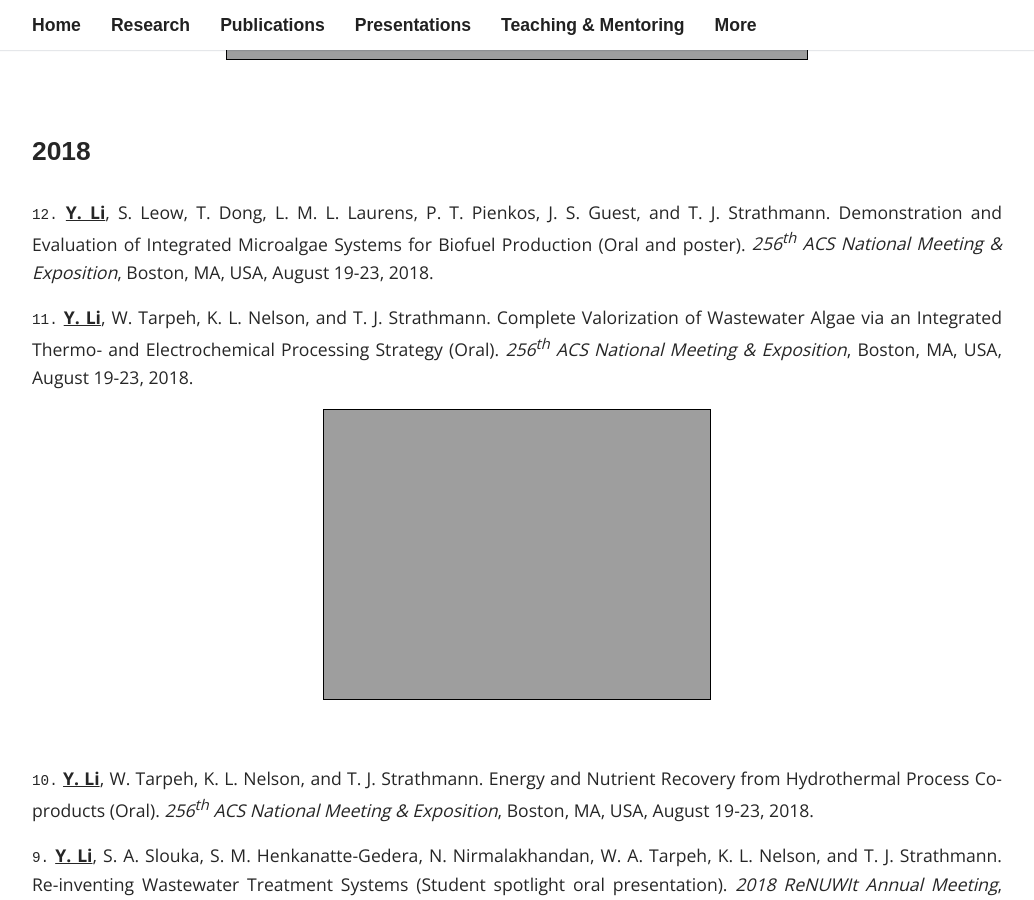
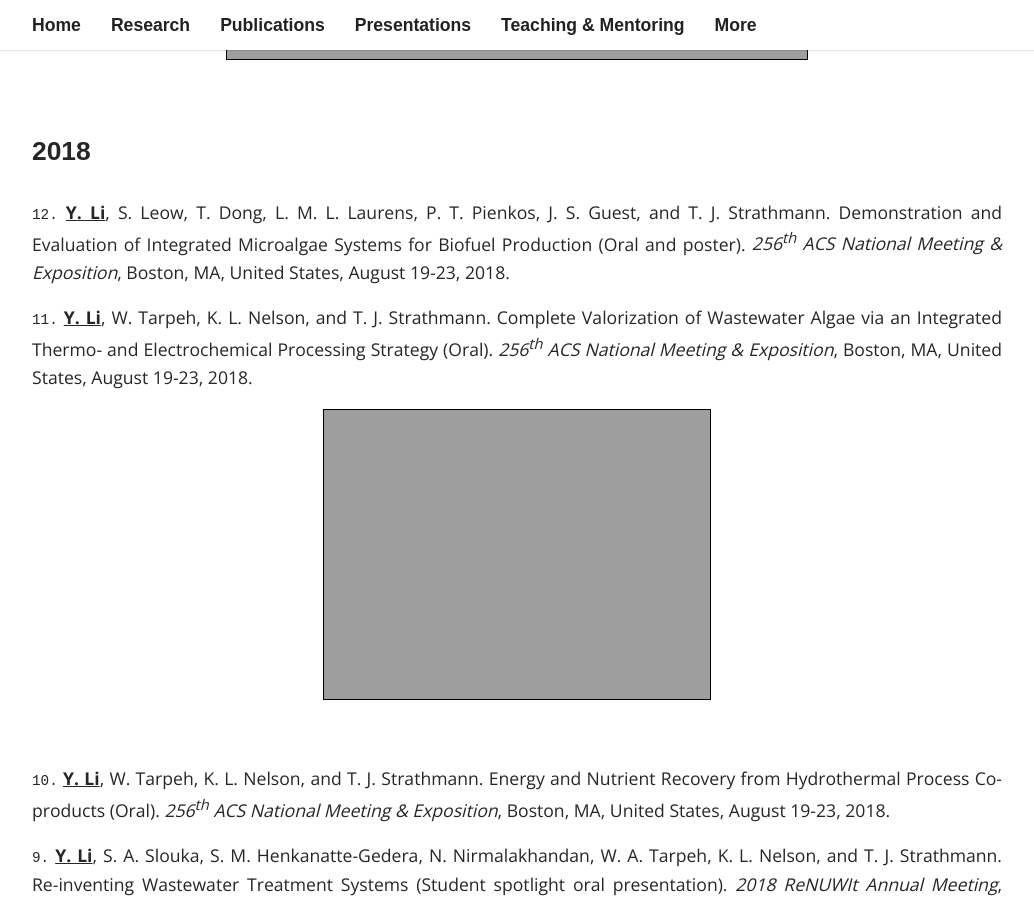
Before and after one commit to yalinli2/webpage, a Jekyll site: the page built from _pages/3_presentations.md, in a window 1280 px wide and 900 px high, scrolled down 5398 px. Shown: the whole window, without its empty margins (123-1157 px from the left). Built offline with Jekyll 4.4.1, drawn with Linux system fonts in a browser that asks for light colours; some web fonts are replaced; some of the changed text lies outside the part shown.

Commit message:
minor updates to presentation page

```diff
--- a/_pages/3_presentations.md
+++ b/_pages/3_presentations.md
@@ -10,11 +10,11 @@ Selected conference presentations.
 
 ### 2022
 
-`23.` <u>J. S. Guest</u>, <u>D.M. Byrne</u>, S.M. Cook, <u>R.D. Cusick</u>, **<u>Y. Li</u>**, <u>W. A. Tarpeh</u>. Introducing Quantitative Sustainable Design (QSD) as a Structured Approach for Research and Education (Workshop). *AEESP Research and Education Conference*, St. Louis, MO, US, June 28-30, 2022. [Workshop materials](https://uofi.box.com/s/o8vvpxzhydd3g7qw9i4zljzc13kygmd4).
+`23.` <u>J. S. Guest</u>, <u>D.M. Byrne</u>, S.M. Cook, <u>R.D. Cusick</u>, **<u>Y. Li</u>**, <u>W. A. Tarpeh</u>. Introducing Quantitative Sustainable Design (QSD) as a Structured Approach for Research and Education (Workshop). *AEESP Research and Education Conference*, St. Louis, MO, United States, June 28-30, 2022. [Workshop materials](https://uofi.box.com/s/o8vvpxzhydd3g7qw9i4zljzc13kygmd4).
 
 <img src='https://yalinli2.github.io/webpage/images/presentations/AEESP_2022.png#border' alt='AEESP workshop' width='60%' id='image'>
 
-`22.` **<u>Y. Li</u>**, <u>X. Zhang</u>, <u>V. L. Morgan</u>, <u>H. A. C. Lohman</u>. The QSDsan Platform: Open-Source Tools for Quantitative Sustainable Design and Decision-Making of Sanitation and Resource Recovery Technologies (Workshop). *27<sup>th</sup> Environmental Engineering and Science Symposium*, Urbana, IL, US, April 22, 2022. [YouTube link](https://youtu.be/C4Wk2bhsvnk); [workshop materials](https://github.com/QSD-Group/QSDsan-workshop).
+`22.` **<u>Y. Li</u>**, <u>X. Zhang</u>, <u>V. L. Morgan</u>, <u>H. A. C. Lohman</u>. The QSDsan Platform: Open-Source Tools for Quantitative Sustainable Design and Decision-Making of Sanitation and Resource Recovery Technologies (Workshop). *27<sup>th</sup> Environmental Engineering and Science Symposium*, Urbana, IL, United States, April 22, 2022. [YouTube link](https://youtu.be/C4Wk2bhsvnk); [workshop materials](https://github.com/QSD-Group/QSDsan-workshop).
 
 <img src='https://yalinli2.github.io/webpage/images/presentations/EES_2022.png#border' alt='EES workshop' width='60%' id='image'>
 
@@ -52,17 +52,17 @@ Selected conference presentations.
 
 ### 2019
 
-`16.` **<u>Y. Li</u>** and J.S. Guest. Navigating Tradeoffs in Design of Pretreatment Strategies for Lignocellulosic Biomass of Varying Composition. *Bioenergy Sustainability Conference*, Nashville, TN, USA, October 21-22, 2019.
+`16.` **<u>Y. Li</u>** and J.S. Guest. Navigating Tradeoffs in Design of Pretreatment Strategies for Lignocellulosic Biomass of Varying Composition. *Bioenergy Sustainability Conference*, Nashville, TN, United States, October 21-22, 2019.
 
-`15.` **<u>Y. Li</u>**, S. Leow, T. Dong, L.M.L. Laurens, P.T. Pienkos, J.S. Guest, and T.J. Strathmann. Demonstration and Evaluation of Integrated Microalgae Systems for Biofuel Production (Invited  talk for Gonter Award). *258<sup>th</sup> ACS National Meeting & Exposition*, San Diego, CA, USA, August 25-29, 2019.
+`15.` **<u>Y. Li</u>**, S. Leow, T. Dong, L.M.L. Laurens, P.T. Pienkos, J.S. Guest, and T.J. Strathmann. Demonstration and Evaluation of Integrated Microalgae Systems for Biofuel Production (Invited  talk for Gonter Award). *258<sup>th</sup> ACS National Meeting & Exposition*, San Diego, CA, United States, August 25-29, 2019.
 
 <img src='https://yalinli2.github.io/webpage/images/presentations/ACS_2019.png#border' alt='ACS Gonter presentation' width='40%' id='image'>
 
 <br>
 
-`14.` **<u>Y. Li</u>**, D. R. Vardon, and T. J. Strathmann. Advancing Resource Recovery from Wastewater: Part 2 – Hydrothermal Conversion of Polyhydroxybutyrate (PHB)-Containing Biomass (Poster). *AEESP Research and Education Conference*, Arizona State University, Tempe, AZ, USA, May 14-16, 2019.
+`14.` **<u>Y. Li</u>**, D. R. Vardon, and T. J. Strathmann. Advancing Resource Recovery from Wastewater: Part 2 – Hydrothermal Conversion of Polyhydroxybutyrate (PHB)-Containing Biomass (Poster). *AEESP Research and Education Conference*, Arizona State University, Tempe, AZ, United States, May 14-16, 2019.
 
-`13.` **<u>Y. Li</u>**, S. Leow, W. A. Tarpeh, T. Dong, N. J. Nagle, E. P. Knoshaug, L. M. L. Laurens, P. Tienkos, K. L. Nelson, J. S. Guest, and T. J. Strathmann (Poster). Advancing Resource Recovery from Wastewater: Part 1 – Aqueous Conversion Processes for Algal Biomass. *AEESP Research and Education Conference*, Arizona State University, Tempe, AZ, USA, May 14-16, 2019.
+`13.` **<u>Y. Li</u>**, S. Leow, W. A. Tarpeh, T. Dong, N. J. Nagle, E. P. Knoshaug, L. M. L. Laurens, P. Tienkos, K. L. Nelson, J. S. Guest, and T. J. Strathmann (Poster). Advancing Resource Recovery from Wastewater: Part 1 – Aqueous Conversion Processes for Algal Biomass. *AEESP Research and Education Conference*, Arizona State University, Tempe, AZ, United States, May 14-16, 2019.
 
 <img src='https://yalinli2.github.io/webpage/images/presentations/AEESP_2019.png#border' alt='AEESP posters' width='60%' id='image'>
 
@@ -70,27 +70,27 @@ Selected conference presentations.
 
 ### 2018
 
-`12.` **<u>Y. Li</u>**, S. Leow, T. Dong, L. M. L. Laurens, P. T. Pienkos, J. S. Guest, and T. J. Strathmann. Demonstration and Evaluation of Integrated Microalgae Systems for Biofuel Production (Oral and poster). *256<sup>th</sup> ACS National Meeting & Exposition*, Boston, MA, USA, August 19-23, 2018.
+`12.` **<u>Y. Li</u>**, S. Leow, T. Dong, L. M. L. Laurens, P. T. Pienkos, J. S. Guest, and T. J. Strathmann. Demonstration and Evaluation of Integrated Microalgae Systems for Biofuel Production (Oral and poster). *256<sup>th</sup> ACS National Meeting & Exposition*, Boston, MA, United States, August 19-23, 2018.
 
-`11.` **<u>Y. Li</u>**, W. Tarpeh, K. L. Nelson, and T. J. Strathmann. Complete Valorization of Wastewater Algae via an Integrated Thermo- and Electrochemical Processing Strategy (Oral). *256<sup>th</sup> ACS National Meeting & Exposition*, Boston, MA, USA, August 19-23, 2018.
+`11.` **<u>Y. Li</u>**, W. Tarpeh, K. L. Nelson, and T. J. Strathmann. Complete Valorization of Wastewater Algae via an Integrated Thermo- and Electrochemical Processing Strategy (Oral). *256<sup>th</sup> ACS National Meeting & Exposition*, Boston, MA, United States, August 19-23, 2018.
 
 <img src='https://yalinli2.github.io/webpage/images/presentations/ACS_2018.png#border' alt='ACS presentation' width='40%' id='image'>
 
 <br>
 
-`10.` **<u>Y. Li</u>**, W. Tarpeh, K. L. Nelson, and T. J. Strathmann. Energy and Nutrient Recovery from Hydrothermal Process Co-products (Oral). *256<sup>th</sup> ACS National Meeting & Exposition*, Boston, MA, USA, August 19-23, 2018.
+`10.` **<u>Y. Li</u>**, W. Tarpeh, K. L. Nelson, and T. J. Strathmann. Energy and Nutrient Recovery from Hydrothermal Process Co-products (Oral). *256<sup>th</sup> ACS National Meeting & Exposition*, Boston, MA, United States, August 19-23, 2018.
 
-`9.` **<u>Y. Li</u>**, S. A. Slouka, S. M. Henkanatte-Gedera, N. Nirmalakhandan, W. A. Tarpeh, K. L. Nelson, and T. J. Strathmann. Re-inventing Wastewater Treatment Systems (Student spotlight oral presentation). *2018 ReNUWIt Annual Meeting*, Stanford, CA, USA, May 23, 2018.
+`9.` **<u>Y. Li</u>**, S. A. Slouka, S. M. Henkanatte-Gedera, N. Nirmalakhandan, W. A. Tarpeh, K. L. Nelson, and T. J. Strathmann. Re-inventing Wastewater Treatment Systems (Student spotlight oral presentation). *2018 ReNUWIt Annual Meeting*, Stanford, CA, United States, May 23, 2018.
 
-`8.` **<u>Y. Li</u>**, S. A. Slouka, S. M. Henkanatte-Gedera, N. Nirmalakhandan, W. A. Tarpeh, K. L. Nelson, and T. J. Strathmann. Transformation of Wastewater Treatment: Energy and Nutrient Recovery from Municipal Wastewater (Oral). 15<sup>th</sup> RMSAWWA/RMWEA Joint Student Conference, Golden, CO, USA, May 14, 2018.
+`8.` **<u>Y. Li</u>**, S. A. Slouka, S. M. Henkanatte-Gedera, N. Nirmalakhandan, W. A. Tarpeh, K. L. Nelson, and T. J. Strathmann. Transformation of Wastewater Treatment: Energy and Nutrient Recovery from Municipal Wastewater (Oral). 15<sup>th</sup> RMSAWWA/RMWEA Joint Student Conference, Golden, CO, United States, May 14, 2018.
 
 ### 2017
 
 `7.` **Y. Li**, <u>T. J. Strathmann</u>, S. Leow, N. Nirmalakhandan, W. A. Tarpeh, J. S. Guest, and D. R. Vardon. Integrated Bio-Hydrothermal-Catalytic Pathways for Optimum Conversion of Algal Biomass and Wastewater Biosolids to Liquid Transportation Fuels (Invited  talk). *9<sup>th</sup> National Conference on Environmental Chemistry*, Hangzhou, China, October 19-22, 2017.
 
-`6.` **<u>Y. Li</u>**, S. A. Slouka, S. M. Henkanatte-Gedera, N. Nirmalakhandan, and T. J. Strathmann. Transformation of Wastewater Treatment – Energy and Nutrient Recovery from Municipal Wastewater (Oral). *Student Paper Night of Colorado Scientific Society*, Golden, CO, USA, September 21, 2017.
+`6.` **<u>Y. Li</u>**, S. A. Slouka, S. M. Henkanatte-Gedera, N. Nirmalakhandan, and T. J. Strathmann. Transformation of Wastewater Treatment – Energy and Nutrient Recovery from Municipal Wastewater (Oral). *Student Paper Night of Colorado Scientific Society*, Golden, CO, United States, September 21, 2017.
 
-`5.` **<u>Y. Li</u>**, S. Leow, A. C. Fedders, J. S. Guest, and T. J. Strathmann. Quantitative Evaluation of Hydrothermal Liquefaction for Algal Biomass Valorization (Poster). *AEESP Research and Education Conference*, Ann Arbor, MI, USA, June 20-22, 2017.
+`5.` **<u>Y. Li</u>**, S. Leow, A. C. Fedders, J. S. Guest, and T. J. Strathmann. Quantitative Evaluation of Hydrothermal Liquefaction for Algal Biomass Valorization (Poster). *AEESP Research and Education Conference*, Ann Arbor, MI, United States, June 20-22, 2017.
 
 <img src='https://yalinli2.github.io/webpage/images/presentations/AEESP_2017.png#border' alt='AEESP poster' width='40%' id='image'>
 
@@ -100,9 +100,9 @@ Selected conference presentations.
 
 ### 2016
 
-`3.` **<u>Y. Li</u>**, S. Leow, A. C. Fedders, B. K. Sharma, J. S. Guest, T. Dong, N. J. Nagle, P. T. Pienkos, and T. J. Strathmann. A Comprehensive Model for Hydrothermal Liquefaction (HTL) of Microalgae (Oral and Poster). *10<sup>th</sup> Algae Biomass Summit*, Phoenix, Arizona, USA, October 23-26, 2016.
+`3.` **<u>Y. Li</u>**, S. Leow, A. C. Fedders, B. K. Sharma, J. S. Guest, T. Dong, N. J. Nagle, P. T. Pienkos, and T. J. Strathmann. A Comprehensive Model for Hydrothermal Liquefaction (HTL) of Microalgae (Oral and Poster). *10<sup>th</sup> Algae Biomass Summit*, Phoenix, Arizona, United States, October 23-26, 2016.
 
-`2.` **Y. Li**, S. Leow, A. C. Fedders, B. K. Sharma, J. S. Guest, T. Dong, N. J. Nagle, P. T. Pienkos, and <u>T. J. Strathmann</u>. Quantitative prediction of microalgae hydrothermal liquefaction (Oral). *252<sup>nd</sup> American Chemical Society (ACS) National Meeting & Exposition*, Philadelphia, PA, USA, August 21-25, 2016.
+`2.` **Y. Li**, S. Leow, A. C. Fedders, B. K. Sharma, J. S. Guest, T. Dong, N. J. Nagle, P. T. Pienkos, and <u>T. J. Strathmann</u>. Quantitative prediction of microalgae hydrothermal liquefaction (Oral). *252<sup>nd</sup> American Chemical Society (ACS) National Meeting & Exposition*, Philadelphia, PA, United States, August 21-25, 2016.
 
 `1.` **<u>Y. Li</u>**, S. Leow, J. S. Guest, and T. J. Strathmann. A Quantitative Multiphase Component Additivity Model for Hydrothermal Liquefaction of Microalgae (Poster). *STREAM (Skills, Technology, Research and Management) Challenge Week*, Torquay, UK, July 10-15, 2016.
 
```
